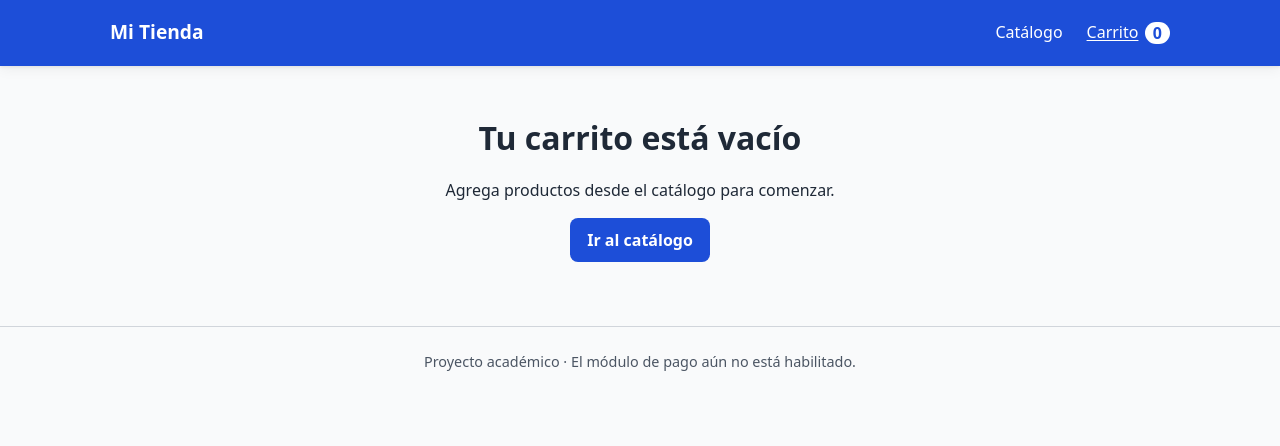
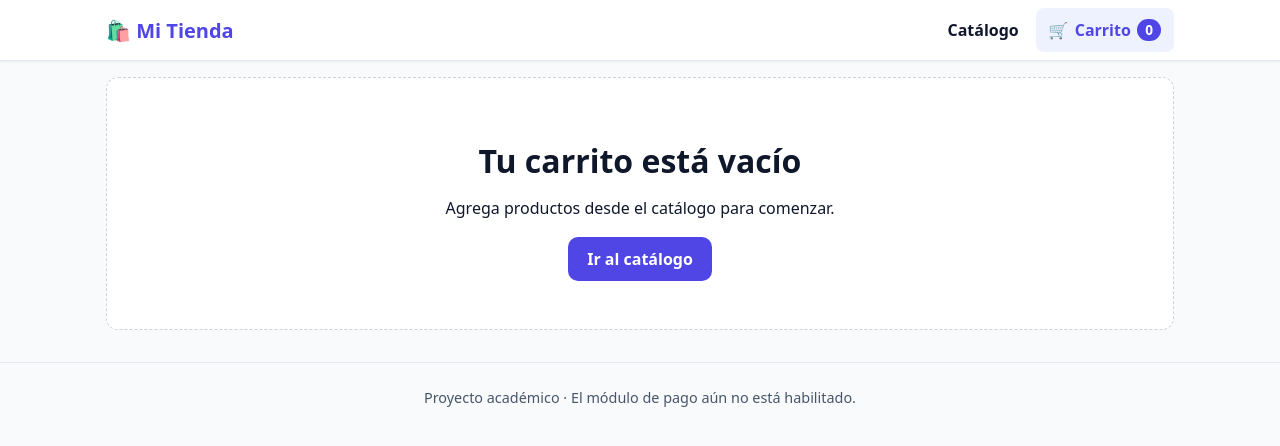
Before and after one commit to AnaSantillanal246102/SQATienda, a React (Vite) app: page /carrito in a window 1280 px wide. Shown: the top 446 px of the page. Built offline with nearby package versions, Linux system fonts and the light colour scheme.

Commit message:
style: nueva paleta, imágenes por categoría, banner y filtros con chips

```diff
--- a/package.json
+++ b/package.json
@@ -12,6 +12,7 @@
     "test:watch": "vitest"
   },
   "dependencies": {
+    "@fontsource-variable/inter": "^5.3.0",
     "react": "^19.3.1",
     "react-dom": "^19.3.1",
     "react-router-dom": "^7.18.4"
--- a/src/components/CartItem.jsx
+++ b/src/components/CartItem.jsx
@@ -2,6 +2,7 @@ import { useEffect, useState } from 'react'
 import { Link } from 'react-router-dom'
 import { redondear, validarCantidad } from '../utils/cart'
 import { formatearMoneda } from '../utils/format'
+import ProductImage from './ProductImage'
 
 export default function CartItem({ item, onCambiar, onQuitar }) {
   const [valor, setValor] = useState(String(item.cantidad))
@@ -39,7 +40,7 @@ useEffect(() => {
 
   return (
     <li className="cart-item">
-      <img src={item.imagen} alt="" className="cart-item__img" />
+      <ProductImage id={item.id} nombre={item.nombre} imagen={item.imagen} size="thumb" decorativo />
       <div className="cart-item__info">
         <Link to={`/producto/${item.id}`}>{item.nombre}</Link>
         <span className="muted">{formatearMoneda(item.precio)} c/u</span>
--- a/src/components/Navbar.jsx
+++ b/src/components/Navbar.jsx
@@ -6,12 +6,18 @@ export default function Navbar() {
   return (
     <header className="navbar">
       <div className="container navbar__inner">
-        <Link to="/" className="navbar__brand">Mi Tienda</Link>
+        <Link to="/" className="navbar__brand">
+          <span aria-hidden="true">🛍️</span> Mi Tienda
+        </Link>
         <nav aria-label="Principal">
           <NavLink to="/" end>Catálogo</NavLink>
-          <NavLink to="/carrito" className="navbar__cart">
-            Carrito
-            <span className="navbar__count" aria-live="polite" aria-label={`${cantidadTotal} artículos en el carrito`}>
+          <NavLink to="/carrito">
+            <span aria-hidden="true">🛒</span> Carrito
+            <span
+              className="navbar__count"
+              aria-live="polite"
+              aria-label={`${cantidadTotal} artículos en el carrito`}
+            >
               {cantidadTotal}
             </span>
           </NavLink>
--- a/src/components/ProductCard.jsx
+++ b/src/components/ProductCard.jsx
@@ -1,11 +1,12 @@
 import { Link } from 'react-router-dom'
+import ProductImage from './ProductImage'
 import { formatearMoneda } from '../utils/format'
 
 export default function ProductCard({ producto }) {
   const agotado = producto.stock === 0
   return (
     <article className={`card${agotado ? ' card--out' : ''}`}>
-      <img src={producto.imagen} alt={producto.nombre} className="card__img" />
+      <ProductImage id={producto.id} nombre={producto.nombre} imagen={producto.imagen} />
       <div className="card__body">
         <span className="card__cat">{producto.categoria}</span>
         <h3 className="card__title">{producto.nombre}</h3>
--- a/src/index.css
+++ b/src/index.css
@@ -1,159 +1,172 @@
+/* ===== Variables ===== */
 :root {
-  --primary: #1d4ed8;
-  --primary-dark: #1e40af;
-  --text: #1f2937;
-  --muted: #4b5563;
-  --bg: #f9fafb;
-  --border: #d1d5db;
+  --primary: #4f46e5;
+  --primary-dark: #4338ca;
+  --primary-soft: #eef2ff;
+  --text: #0f172a;
+  --muted: #475569;
+  --bg: #f8fafc;
+  --surface: #ffffff;
+  --border: #e2e8f0;
+  --border-strong: #cbd5e1;
   --danger: #b91c1c;
+  --danger-dark: #991b1b;
   --ok: #166534;
-  --radius: 8px;
+  --radius: 12px;
+  --shadow-sm: 0 1px 2px rgba(15, 23, 42, .06);
+  --shadow: 0 1px 3px rgba(15, 23, 42, .08), 0 8px 24px rgba(15, 23, 42, .06);
 }
 
+/* ===== Base ===== */
 * { box-sizing: border-box; }
-body { margin: 0; font-family: system-ui, sans-serif; color: var(--text); background: var(--bg); line-height: 1.5; }
+html { scroll-behavior: smooth; }
+body {
+  margin: 0;
+  font-family: "Inter Variable", system-ui, -apple-system, "Segoe UI", Roboto, sans-serif;
+  color: var(--text);
+  background: var(--bg);
+  line-height: 1.55;
+}
 img { max-width: 100%; display: block; }
 a { color: var(--primary); }
-h1 { margin: 1rem 0; }
+h1 { margin: 1rem 0; font-size: clamp(1.5rem, 4vw, 2rem); line-height: 1.2; }
+h2 { margin: 1.5rem 0 .5rem; font-size: 1.25rem; }
+main:focus { outline: none; }
+:focus-visible { outline: 3px solid var(--primary); outline-offset: 2px; }
 
 .container { max-width: 1100px; margin: 0 auto; padding: 0 1rem 2rem; }
 .muted { color: var(--muted); }
 .error { color: var(--danger); margin: .25rem 0; font-size: .9rem; }
-.success { color: var(--ok); }
+.success { color: var(--ok); font-weight: 600; }
+.sr-only { position: absolute; width: 1px; height: 1px; overflow: hidden; clip: rect(0 0 0 0); white-space: nowrap; }
+.skip-link { position: absolute; left: -999px; top: 0; background: #fff; color: var(--primary); padding: .6rem 1rem; z-index: 100; }
+.skip-link:focus { left: 0; }
 
-/* Navbar */
-.navbar { background: var(--primary); }
-.navbar__inner { display: flex; justify-content: space-between; align-items: center; padding-top: .75rem; padding-bottom: .75rem; }
-.navbar a { color: #fff; text-decoration: none; margin-left: 1rem; }
-.navbar__brand { font-weight: 700; font-size: 1.2rem; margin-left: 0 !important; }
-.navbar a.active { text-decoration: underline; }
-.navbar__count { background: #fff; color: var(--primary); border-radius: 999px; padding: 0 .5rem; margin-left: .4rem; font-weight: 700; }
+/* ===== Navbar ===== */
+.navbar { position: sticky; top: 0; z-index: 50; background: var(--surface); border-bottom: 1px solid var(--border); box-shadow: var(--shadow-sm); }
+.navbar__inner { display: flex; justify-content: space-between; align-items: center; flex-wrap: wrap; gap: .5rem; padding-top: .5rem; padding-bottom: .5rem; }
+.navbar__brand { font-weight: 800; font-size: 1.25rem; color: var(--primary); text-decoration: none; }
+.navbar nav { display: flex; gap: .25rem; }
+.navbar nav a { display: inline-flex; align-items: center; gap: .4rem; min-height: 44px; padding: .4rem .8rem; border-radius: 8px; color: var(--text); text-decoration: none; font-weight: 600; }
+.navbar nav a:hover { background: var(--primary-soft); }
+.navbar nav a.active { background: var(--primary-soft); color: var(--primary); }
+.navbar__count { background: var(--primary); color: #fff; border-radius: 999px; min-width: 1.5rem; padding: 0 .45rem; text-align: center; font-size: .85rem; }
 
-/* Formularios y botones */
+/* ===== Formularios y botones ===== */
 .field { display: flex; flex-direction: column; gap: .25rem; margin: .75rem 0; }
 label { font-weight: 600; }
-input, select { padding: .55rem; border: 1px solid var(--border); border-radius: var(--radius); font-size: 1rem; }
-input[aria-invalid="true"] { border-color: var(--danger); }
-:focus-visible { outline: 3px solid #93c5fd; outline-offset: 2px; }
-.btn { display: inline-block; background: var(--primary); color: #fff; border: 0; border-radius: var(--radius); padding: .6rem 1.1rem; font-size: 1rem; cursor: pointer; text-decoration: none; }
+input, select { min-height: 44px; padding: .5rem .75rem; border: 1px solid var(--border-strong); border-radius: 10px; font: inherit; background: var(--surface); color: var(--text); }
+input:hover, select:hover { border-color: var(--muted); }
+input[aria-invalid="true"] { border-color: var(--danger); background: #fef2f2; }
+.btn { display: inline-flex; align-items: center; justify-content: center; min-height: 44px; padding: .55rem 1.2rem; border: 0; border-radius: 10px; background: var(--primary); color: #fff; font: inherit; font-weight: 600; text-decoration: none; cursor: pointer; transition: background .15s, transform .1s; }
 .btn:hover { background: var(--primary-dark); }
-.btn:disabled { background: #9ca3af; cursor: not-allowed; }
-.btn--secondary { background: #fff; color: var(--primary); border: 1px solid var(--primary); }
-.btn--secondary:hover { background: #eff6ff; }
+.btn:active:not(:disabled) { transform: translateY(1px); }
+.btn:disabled { background: #6b7280; cursor: not-allowed; }
+.btn--secondary { background: var(--surface); color: var(--primary); border: 1px solid var(--primary); }
+.btn--secondary:hover { background: var(--primary-soft); }
+.btn--danger { background: var(--danger); }
+.btn--danger:hover { background: var(--danger-dark); }
 
-/* Catálogo */
-.filters { display: flex; gap: 1rem; flex-wrap: wrap; }
-.filters .field { flex: 1 1 220px; }
-.grid { display: grid; grid-template-columns: repeat(auto-fill, minmax(220px, 1fr)); gap: 1rem; }
-.card { background: #fff; border: 1px solid var(--border); border-radius: var(--radius); overflow: hidden; display: flex; flex-direction: column; }
-.card__img { width: 100%; aspect-ratio: 4 / 3; object-fit: cover; background: #e5e7eb; }
-.card__body { padding: .9rem; display: flex; flex-direction: column; gap: .4rem; flex: 1; }
-.card__body .btn { margin-top: auto; text-align: center; }
-.card__cat { font-size: .8rem; color: var(--muted); text-transform: uppercase; letter-spacing: .04em; }
-.card__title { margin: 0; font-size: 1.05rem; }
-.card__price { font-size: 1.2rem; font-weight: 700; margin: 0; }
-.badge { align-self: flex-start; font-size: .8rem; padding: .1rem .5rem; border-radius: 999px; font-weight: 600; }
+/* ===== Catálogo ===== */
+.hero { background: linear-gradient(135deg, #4f46e5, #7c3aed); color: #fff; border-radius: var(--radius); padding: 2rem 1.5rem; margin: 1.25rem 0; box-shadow: var(--shadow); }
+.hero h1 { margin: 0 0 .4rem; }
+.hero p { margin: 0; max-width: 55ch; }
+.search { max-width: 420px; }
+.chips { display: flex; gap: .5rem; flex-wrap: wrap; margin: .5rem 0 1rem; }
+.chip { min-height: 44px; padding: .4rem .95rem; border-radius: 999px; border: 1px solid var(--border-strong); background: var(--surface); color: var(--text); font: inherit; font-weight: 500; cursor: pointer; transition: border-color .15s, background .15s; }
+.chip:hover { border-color: var(--primary); }
+.chip--active { background: var(--primary); border-color: var(--primary); color: #fff; }
+.grid { display: grid; grid-template-columns: repeat(auto-fill, minmax(230px, 1fr)); gap: 1.25rem; }
+
+/* ===== Tarjetas e imágenes de producto ===== */
+.card { display: flex; flex-direction: column; background: var(--surface); border: 1px solid var(--border); border-radius: var(--radius); overflow: hidden; box-shadow: var(--shadow-sm); transition: transform .15s, box-shadow .15s; }
+.card:hover { transform: translateY(-3px); box-shadow: var(--shadow); }
+.card__body { display: flex; flex-direction: column; gap: .4rem; padding: 1rem; flex: 1; }
+.card__body .btn { margin-top: auto; }
+.card__cat { font-size: .78rem; color: var(--muted); text-transform: uppercase; letter-spacing: .05em; font-weight: 600; }
+.card__title { margin: 0; font-size: 1.05rem; line-height: 1.3; }
+.card__price { margin: 0; font-size: 1.3rem; font-weight: 800; }
+.card--out .pimg { opacity: .5; filter: grayscale(1); }
+
+.pimg { display: flex; align-items: center; justify-content: center; width: 100%; object-fit: cover; }
+.pimg--card { aspect-ratio: 4 / 3; font-size: 4rem; }
+.pimg--detail { aspect-ratio: 1; font-size: 9rem; border-radius: var(--radius); box-shadow: var(--shadow); }
+.pimg--thumb { width: 64px; height: 64px; font-size: 2rem; border-radius: 10px; }
+
+.badge { align-self: flex-start; font-size: .8rem; font-weight: 700; padding: .15rem .6rem; border-radius: 999px; }
 .badge--out { background: #fee2e2; color: var(--danger); }
 .badge--low { background: #fef3c7; color: #92400e; }
 
-/* Detalle y estados vacíos */
-.detail__layout { display: grid; grid-template-columns: 1fr 1fr; gap: 2rem; margin-top: 1rem; }
-.detail__img { width: 100%; border-radius: var(--radius); background: #e5e7eb; }
-.empty { text-align: center; padding: 2rem 1rem; }
-@media (max-width: 700px) { .detail__layout { grid-template-columns: 1fr; } }
+/* ===== Detalle y estados vacíos ===== */
+.detail__layout { display: grid; grid-template-columns: 1fr 1fr; gap: 2.5rem; margin-top: 1rem; align-items: start; }
+.detail .card__price { font-size: 1.9rem; }
+.empty { text-align: center; padding: 3rem 1rem; background: var(--surface); border: 1px dashed var(--border-strong); border-radius: var(--radius); margin-top: 1rem; }
 
-/* Pasos */
-.steps { display: flex; gap: .5rem; list-style: none; padding: 0; margin: 1rem 0; flex-wrap: wrap; }
+/* ===== Pasos ===== */
+.steps { display: flex; gap: 1rem; flex-wrap: wrap; list-style: none; padding: 0; margin: 1rem 0; }
 .steps__item { color: var(--muted); font-size: .95rem; }
-.steps__num { display: inline-block; width: 1.6rem; height: 1.6rem; line-height: 1.6rem; text-align: center; border-radius: 50%; border: 1px solid var(--border); margin-right: .25rem; }
+.steps__num { display: inline-block; width: 1.7rem; height: 1.7rem; line-height: 1.6rem; text-align: center; border-radius: 50%; border: 1px solid var(--border-strong); margin-right: .3rem; }
 .steps__item--active { color: var(--primary); font-weight: 700; }
-.steps__item--active .steps__num { background: var(--primary); color: #fff; border-color: var(--primary); }
-.steps__item--done .steps__num { background: var(--ok); color: #fff; border-color: var(--ok); }
+.steps__item--active .steps__num { background: var(--primary); border-color: var(--primary); color: #fff; }
+.steps__item--done .steps__num { background: var(--ok); border-color: var(--ok); color: #fff; }
 
-/* Carrito */
+/* ===== Carrito, totales y resumen ===== */
 .cart-list { list-style: none; padding: 0; margin: 0; display: flex; flex-direction: column; gap: .75rem; }
-.cart-item { display: grid; grid-template-columns: 64px 1fr 120px 110px auto; gap: 1rem; align-items: center; background: #fff; border: 1px solid var(--border); border-radius: var(--radius); padding: .75rem; }
-.cart-item__img { width: 64px; height: 64px; object-fit: cover; border-radius: 6px; background: #e5e7eb; }
+.cart-item { display: grid; grid-template-columns: 64px 1fr 120px 110px auto; gap: 1rem; align-items: center; background: var(--surface); border: 1px solid var(--border); border-radius: var(--radius); padding: .85rem; box-shadow: var(--shadow-sm); }
 .cart-item__info { display: flex; flex-direction: column; }
 .cart-item__qty { margin: 0; }
 .cart-item__total { text-align: right; }
-.totals { max-width: 320px; margin: 1.5rem 0 1rem auto; }
+.cart-item .btn { justify-self: end; }
+
+.totals { max-width: 340px; margin: 1.5rem 0 1rem auto; background: var(--surface); border: 1px solid var(--border); border-radius: var(--radius); padding: 1rem 1.25rem; box-shadow: var(--shadow-sm); }
 .totals div { display: flex; justify-content: space-between; padding: .25rem 0; }
 .totals dt, .totals dd { margin: 0; }
-.totals__total { border-top: 2px solid var(--text); font-size: 1.2rem; font-weight: 700; margin-top: .25rem; padding-top: .5rem !important; }
-.actions { display: flex; justify-content: space-between; gap: 1rem; flex-wrap: wrap; margin-top: 1rem; }
-.form { max-width: 520px; }
-@media (max-width: 700px) {
-  .cart-item { grid-template-columns: 56px 1fr; }
-  .cart-item__qty, .cart-item__total { grid-column: 2; text-align: left; }
-}
+.totals__total { border-top: 2px solid var(--text); margin-top: .35rem; padding-top: .6rem !important; font-size: 1.25rem; font-weight: 800; }
 
-.sr-only { position: absolute; width: 1px; height: 1px; overflow: hidden; clip: rect(0 0 0 0); white-space: nowrap; }
+.actions { display: flex; justify-content: space-between; align-items: center; gap: 1rem; flex-wrap: wrap; margin-top: 1.25rem; }
+.actions__group { display: flex; align-items: center; gap: .5rem; flex-wrap: wrap; }
 
-/* Resumen */
-.table-wrap { overflow-x: auto; }
-.table { width: 100%; border-collapse: collapse; background: #fff; }
-.table th, .table td { padding: .6rem .75rem; border-bottom: 1px solid var(--border); text-align: left; }
+.table-wrap { overflow-x: auto; border: 1px solid var(--border); border-radius: var(--radius); background: var(--surface); }
+.table { width: 100%; border-collapse: collapse; }
+.table th, .table td { padding: .7rem .85rem; border-bottom: 1px solid var(--border); text-align: left; }
+.table th { background: #f1f5f9; font-size: .9rem; }
+.table tr:last-child td { border-bottom: 0; }
 .table td:nth-child(n+2), .table th:nth-child(n+2) { text-align: right; }
-.delivery div { display: flex; gap: 1rem; padding: .3rem 0; border-bottom: 1px solid var(--border); }
+.delivery { background: var(--surface); border: 1px solid var(--border); border-radius: var(--radius); padding: .5rem 1.25rem; }
+.delivery div { display: flex; gap: 1rem; padding: .5rem 0; border-bottom: 1px solid var(--border); }
+.delivery div:last-child { border-bottom: 0; }
 .delivery dt { width: 140px; font-weight: 600; margin: 0; }
 .delivery dd { margin: 0; }
-.actions__group { display: flex; gap: .5rem; flex-wrap: wrap; }
 
-/* Pago */
-fieldset { border: 1px solid var(--border); border-radius: var(--radius); padding: 1rem; background: #fff; }
+/* ===== Formulario de datos y pago ===== */
+.form { max-width: 540px; }
+fieldset { border: 1px solid var(--border); border-radius: var(--radius); padding: 1rem 1.25rem; background: var(--surface); }
 legend { font-weight: 700; padding: 0 .4rem; }
 .row { display: flex; gap: 1rem; }
 .row .field { flex: 1; }
-.notice { background: #eff6ff; border-left: 4px solid var(--primary); padding: .6rem .8rem; margin: 0 0 .5rem; font-size: .9rem; }
-.alert { padding: .8rem 1rem; border-radius: var(--radius); margin-top: 1rem; }
+.notice { background: var(--primary-soft); border-left: 4px solid var(--primary); padding: .6rem .8rem; margin: 0 0 .5rem; font-size: .9rem; border-radius: 0 8px 8px 0; }
+.alert { padding: .9rem 1.1rem; border-radius: 10px; margin-top: 1rem; }
 .alert--warning { background: #fef3c7; color: #78350f; border: 1px solid #f59e0b; }
 
-/* ===== Pulido UX/UI ===== */
-:root { --shadow: 0 1px 3px rgba(0, 0, 0, .08), 0 4px 12px rgba(0, 0, 0, .05); }
-html { scroll-behavior: smooth; }
-main:focus { outline: none; }
-h1 { font-size: clamp(1.5rem, 4vw, 2rem); }
-
-/* Salto de contenido */
-.skip-link { position: absolute; left: -999px; top: 0; background: #fff; color: var(--primary); padding: .6rem 1rem; z-index: 100; }
-.skip-link:focus { left: 0; }
-
-/* Navbar */
-.navbar { position: sticky; top: 0; z-index: 50; box-shadow: var(--shadow); }
-.navbar__inner { flex-wrap: wrap; gap: .5rem; }
-.navbar a { padding: .4rem .25rem; }
-.navbar a:focus-visible { outline-color: #fff; }
-
-/* Controles cómodos al tacto */
-input, select { min-height: 44px; }
-.btn { min-height: 44px; display: inline-flex; align-items: center; justify-content: center; font-weight: 600; transition: background .15s; }
-.btn:active:not(:disabled) { transform: translateY(1px); }
-.btn:disabled { background: #6b7280; }
-.btn--danger { background: var(--danger); }
-.btn--danger:hover { background: #991b1b; }
-
-/* Tarjetas */
-.card { box-shadow: var(--shadow); transition: transform .15s, box-shadow .15s; }
-.card:hover { transform: translateY(-2px); }
-.card--out .card__img { opacity: .45; filter: grayscale(1); }
-
-/* Tablas, carrito y pie */
-.table th { background: #f3f4f6; }
-.cart-item .btn { justify-self: end; }
+/* ===== Pie ===== */
 .footer { text-align: center; color: var(--muted); font-size: .9rem; padding: 1.5rem 1rem; border-top: 1px solid var(--border); }
 
-/* Celular */
+/* ===== Celular ===== */
 @media (max-width: 700px) {
-  .actions { flex-direction: column-reverse; }
-  .actions .btn, .actions__group { width: 100%; }
-  .actions__group { flex-direction: column; }
-  .row { flex-direction: column; gap: 0; }
+  .hero { padding: 1.5rem 1.1rem; }
+  .detail__layout { grid-template-columns: 1fr; gap: 1rem; }
+  .pimg--detail { font-size: 6rem; }
+  .cart-item { grid-template-columns: 56px 1fr; }
+  .cart-item__qty, .cart-item__total { grid-column: 2; text-align: left; }
   .cart-item .btn { grid-column: 2; justify-self: start; }
   .totals { max-width: none; }
+  .actions { flex-direction: column-reverse; align-items: stretch; }
+  .actions .btn, .actions__group { width: 100%; }
+  .actions__group { flex-direction: column; align-items: stretch; }
+  .row { flex-direction: column; gap: 0; }
+  .delivery div { flex-direction: column; gap: 0; }
 }
 
-/* Respeta a quien desactiva animaciones */
 @media (prefers-reduced-motion: reduce) {
   * { transition: none !important; animation: none !important; scroll-behavior: auto !important; }
 }
--- a/src/main.jsx
+++ b/src/main.jsx
@@ -5,6 +5,7 @@ import { CartProvider } from './context/CartContext'
 import { CheckoutProvider } from './context/CheckoutContext'
 import App from './App'
 import './index.css'
+import '@fontsource-variable/inter'
 
 createRoot(document.getElementById('root')).render(
   <StrictMode>
```
Also changed, not shown: index.html (+1 -1 lines), src/components/ProductImage.jsx (added, +23 -0 lines), src/pages/CatalogPage.jsx (+32 -11 lines), src/utils/visuals.js (added, +17 -0 lines), 1 other file (tests, documents, lock files or other folders).
